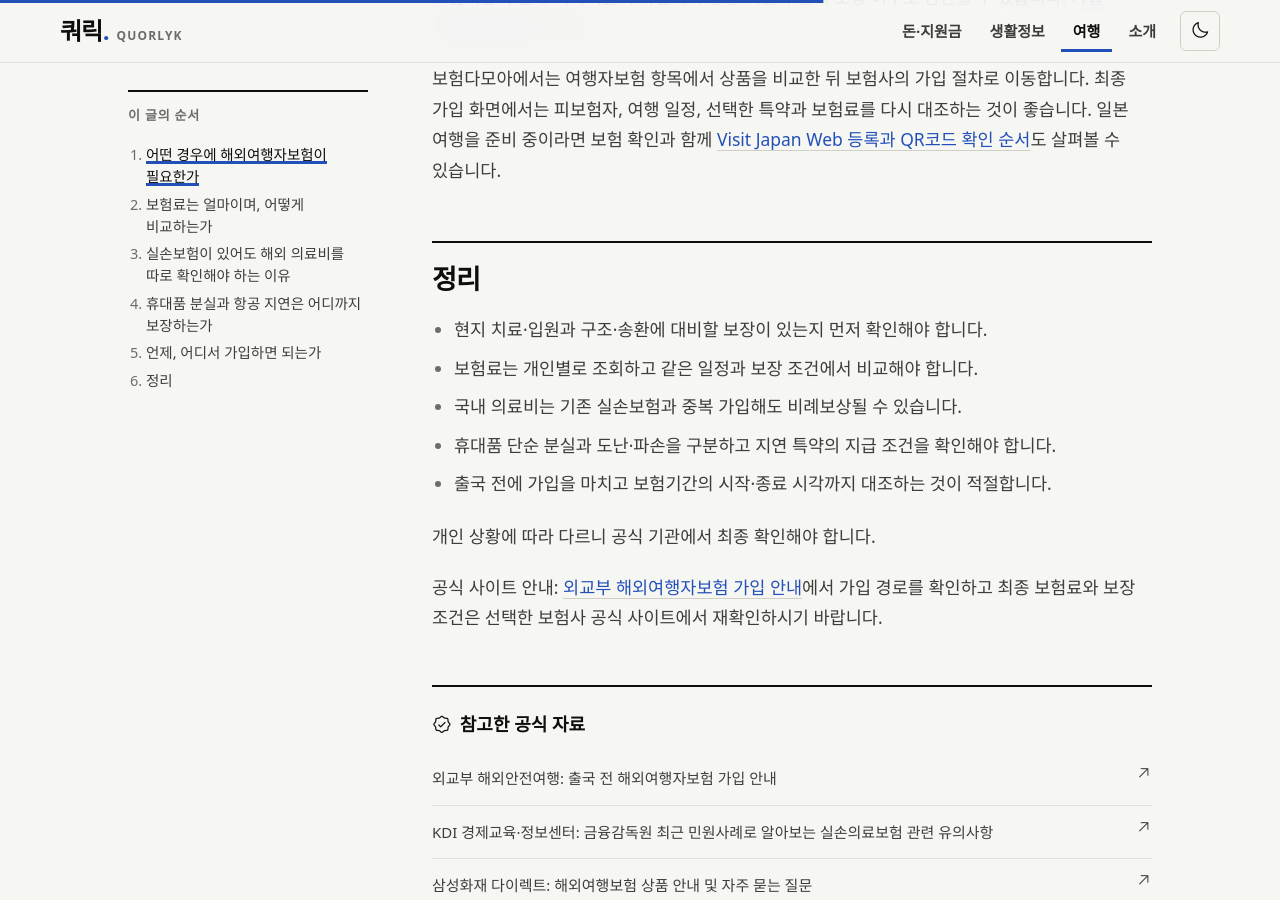
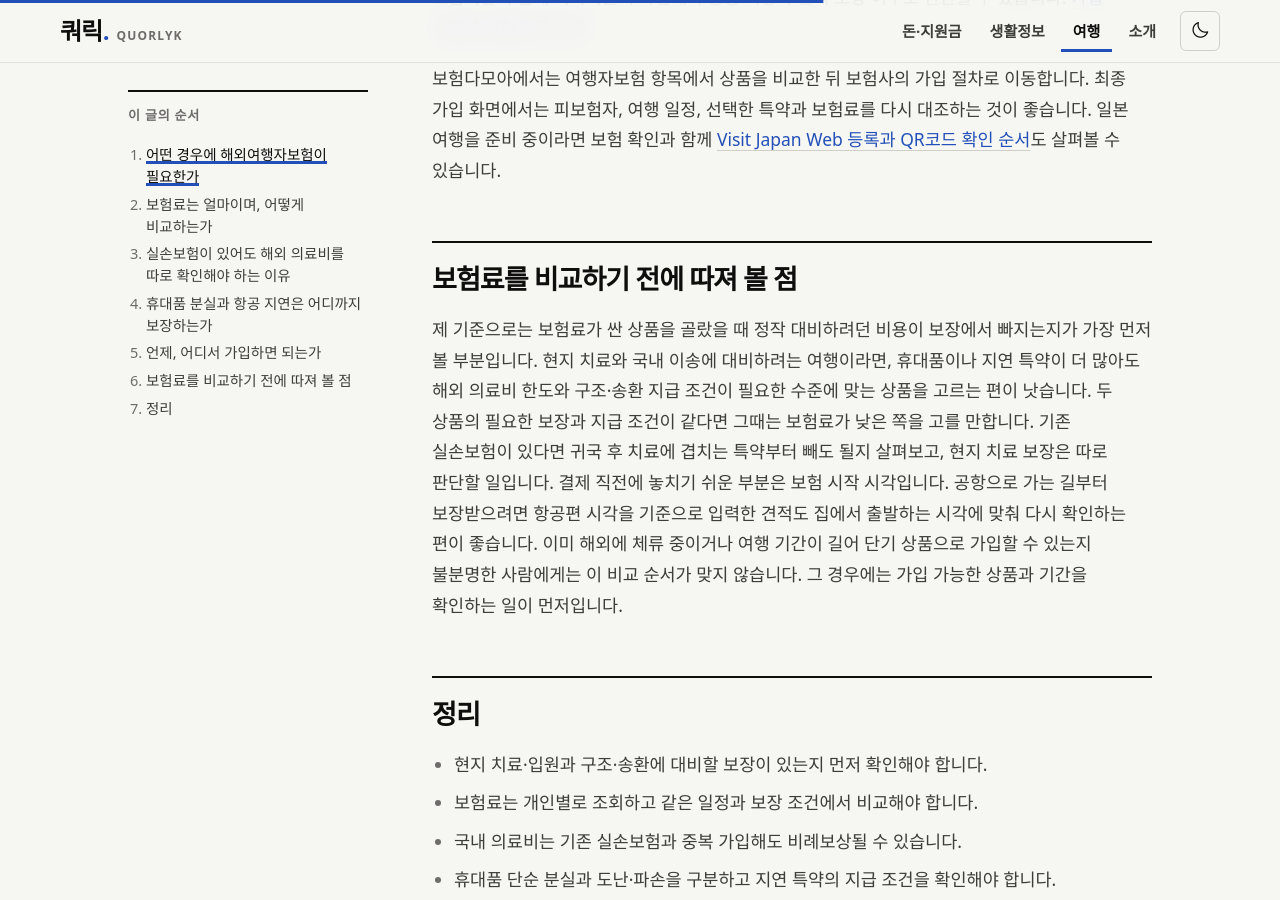
Before and after one commit to ekgoddlek0-dotcom/quorlyk-site, a Jekyll site: the page built from _posts/2026-10-17-overseas-travel-insurance-guide.md, in a window 1280 px wide and 900 px high, scrolled down 4116 px. Built offline with Jekyll 4.4.1, drawn with Linux system fonts in a browser that asks for light colours; some web fonts are replaced.

Commit message:
판단 단락 추가: 해외여행자보험이 필요한 경우와 고르는 기준: 보험료·보장·가입 시점

```diff
--- a/_posts/2026-10-17-overseas-travel-insurance-guide.md
+++ b/_posts/2026-10-17-overseas-travel-insurance-guide.md
@@ -70,6 +71,10 @@ sources:
 
 보험다모아에서는 여행자보험 항목에서 상품을 비교한 뒤 보험사의 가입 절차로 이동합니다. 최종 가입 화면에서는 피보험자, 여행 일정, 선택한 특약과 보험료를 다시 대조하는 것이 좋습니다. 일본 여행을 준비 중이라면 보험 확인과 함께 [Visit Japan Web 등록과 QR코드 확인 순서](/visit-japan-web-preparation/)도 살펴볼 수 있습니다.
 
+## 보험료를 비교하기 전에 따져 볼 점
+
+제 기준으로는 보험료가 싼 상품을 골랐을 때 정작 대비하려던 비용이 보장에서 빠지는지가 가장 먼저 볼 부분입니다. 현지 치료와 국내 이송에 대비하려는 여행이라면, 휴대품이나 지연 특약이 더 많아도 해외 의료비 한도와 구조·송환 지급 조건이 필요한 수준에 맞는 상품을 고르는 편이 낫습니다. 두 상품의 필요한 보장과 지급 조건이 같다면 그때는 보험료가 낮은 쪽을 고를 만합니다. 기존 실손보험이 있다면 귀국 후 치료에 겹치는 특약부터 빼도 될지 살펴보고, 현지 치료 보장은 따로 판단할 일입니다. 결제 직전에 놓치기 쉬운 부분은 보험 시작 시각입니다. 공항으로 가는 길부터 보장받으려면 항공편 시각을 기준으로 입력한 견적도 집에서 출발하는 시각에 맞춰 다시 확인하는 편이 좋습니다. 이미 해외에 체류 중이거나 여행 기간이 길어 단기 상품으로 가입할 수 있는지 불분명한 사람에게는 이 비교 순서가 맞지 않습니다. 그 경우에는 가입 가능한 상품과 기간을 확인하는 일이 먼저입니다.
+
 ## 정리
 
 - 현지 치료·입원과 구조·송환에 대비할 보장이 있는지 먼저 확인해야 합니다.
```
Also changed, not shown: other parts of _posts/2026-10-17-overseas-travel-insurance-guide.md (+1 -0 lines).
